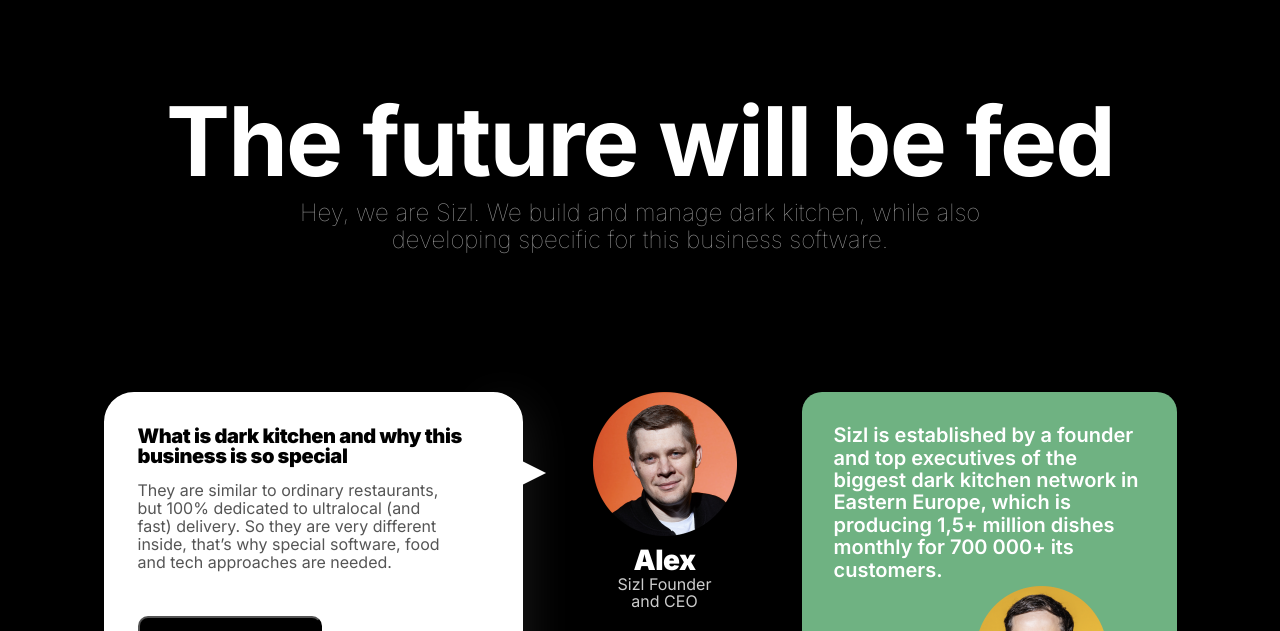
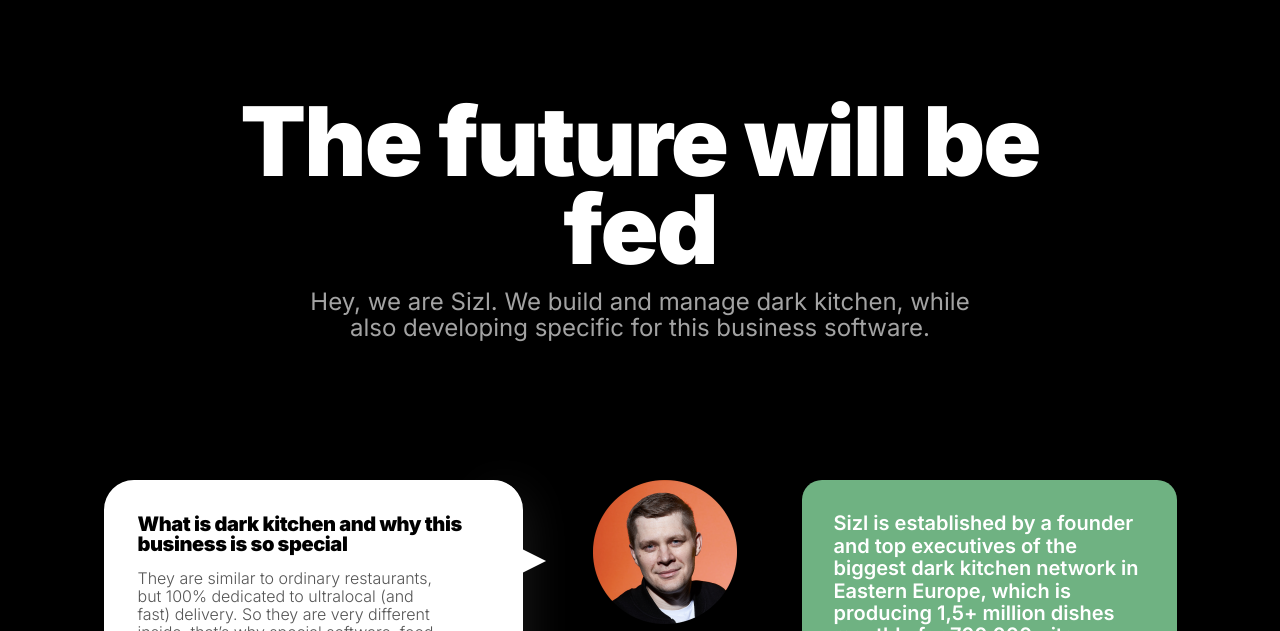
Before and after one commit to mmoresun/sizl, a plain HTML site: page index.html in a window 1280 px wide. Shown: the part 106-737 px from the top of the page. Drawn offline with Linux system fonts and the light colour scheme.

Commit message:
fix: font bugs fixed

```diff
--- a/index.html
+++ b/index.html
@@ -41,7 +41,7 @@
             <section class="slogan">
 
                 <div class="slogan__big">
-                    <p><strong>The future will be fed</strong></p>
+                    <p>The future will be fed</p>
                 </div>
                 <div class="slogan__small">
                     <p>Hey, we are Sizl. We build and manage dark kitchen, while also developing specific for this
--- a/style.css
+++ b/style.css
@@ -112,11 +112,8 @@
     font-weight: 900;
     font-size: 96px;
     line-height: 92%;
-    /* or 88px */
-
     text-align: center;
     letter-spacing: -0.02em;
-
     color: #FFFFFF;
 }
 
@@ -127,7 +124,7 @@
 .slogan__small>p {
 
     font-style: normal;
-    font-weight: 100;
+    font-weight: medium;
     font-size: 24px;
     line-height: 110%;
     text-align: center;
@@ -383,7 +380,7 @@
     line-height: 104%;
     color: #176AE5;
 
-    border: 2px red solid;
+    /* border: 2px red solid; */
 
 }
 
@@ -397,7 +394,6 @@
 }
 
 .hiring__announce_right>p {
-
 
     font-style: normal;
     font-weight: 400;
@@ -521,6 +517,7 @@
 }
 
 .our_faces_cloud_content {
+
     display: flex;
     flex-direction: column;
     justify-content: flex-start;
@@ -531,7 +528,6 @@
     padding-left: 32px;
     padding-top: 32px;
     border-radius: 30px 0px 00px 30px;
-
 
 }
 
@@ -549,7 +545,7 @@
 .our_faces_cloud_content>h4 {
 
     font-style: normal;
-    font-weight: 400;
+    font-weight: 300;
     font-size: 16px;
     line-height: 112%;
     width: 311px;
@@ -589,7 +585,6 @@
     box-shadow: 0px 12px 48px rgba(255, 255, 255, 0.16);
     transform: matrix(-1, 0, 0, 1, 0, 0);
     border-radius: 30px 0px 0px 35px;
-
     border: rgb(255, 255, 255) 4px solid;
 
 }
```
